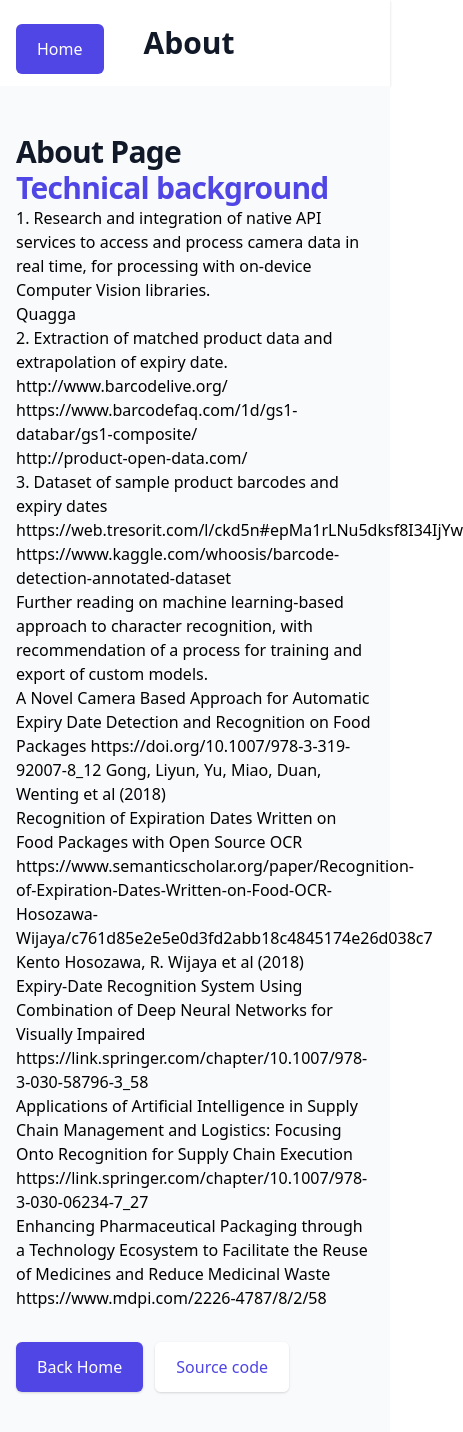
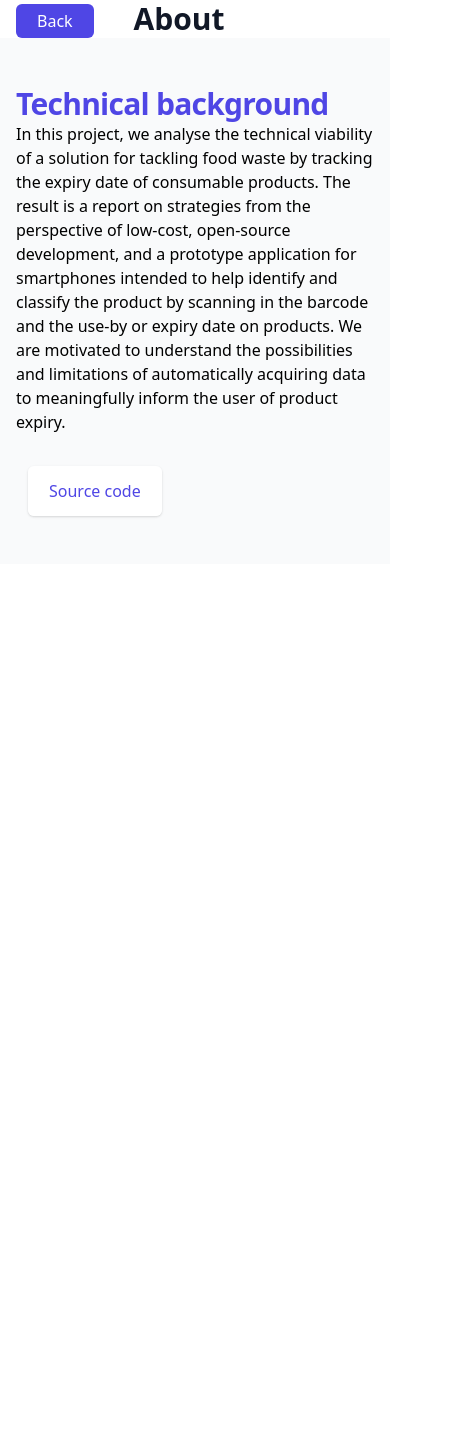
Before and after one commit to loleg/frosty-star, a Vue app: page /about in a window 390 px wide. Shown: the top 1432 px of the page, 463 px wide, since content can reach past the window. After the commit the page ends 844 px from the top, so only its background shows below. Built offline with nearby package versions, Linux system fonts and the light colour scheme; what @qvant/qui-max, @tailwindcss/typography, tesseract.js would draw is missing.

Commit message:
Revision

```diff
--- a/src/App.vue
+++ b/src/App.vue
@@ -11,12 +11,12 @@ setInterval(() => {
 <template>
   <div>
     <header class="bg-white shadow" v-if="$route.meta.title">
-      <div class="px-4 py-6 mx-auto max-w-7xl sm:px-6 lg:px-8">
+      <div class="px-4 mx-auto max-w-7xl sm:px-6 lg:px-8 lg:py-6">
         <router-link
           v-if="$route.meta.title !== 'Home'"
           to="/"
-          class="inline-flex float-left items-center justify-center mr-10 px-5 py-3 text-base font-medium leading-6 text-white transition duration-150 ease-in-out bg-indigo-600 border border-transparent rounded-md hover:bg-indigo-500 focus:outline-none"
-          >Home</router-link
+          class="inline-flex float-left items-center justify-center mr-10 px-5 my-1 py-1 lg:py-3 text-base font-medium leading-6 text-white transition duration-150 ease-in-out bg-indigo-600 border border-transparent rounded-md hover:bg-indigo-500 focus:outline-none"
+          >Back</router-link
         >
         <h1
           @click="counter = 0"
--- a/src/components/Camera.vue
+++ b/src/components/Camera.vue
@@ -15,27 +15,47 @@
       v-if="!errorStream && showStream"
     />
 
-    <div class="text-center button-container">
+    <div
+        class="text-center button-container"
+        v-if="!errorStream">
+
       <q-button
         class="photo-button"
-        title="Yes We Scan!"
-        @click="TakePhoto"
-        v-if="!errorStream"
-        icon="q-icon-eye-fill" />
+        @click="TakePhoto">
+        &#128247;
+      </q-button>
+
+      <p class="py-5">
+        Something not working?
+        <a href="#" @click="startUpload">
+          Switch to upload mode</a>.
+      </p>
     </div>
 
-    <canvas style="display:none" ref="canva" />
-
-    <div class="upload-container py-6">
-      <p v-if="errorStream">
-        The video stream could not be started. Try taking a photo and uploading it here:
-      </p>
-      <input type="file" accept="image/*" @change="uploadPhoto($event)">
+    <div class="upload-container py-6" v-if="errorStream">
+      <q-upload
+        v-if="showUpload"
+        accept="image/*"
+        textUploadFile="Take a photo of the product"
+        @change="uploadPhoto($event)"
+      />
+      <q-button
+        @click="startUpload"
+        v-if="!showUpload">
+        Take another
+      </q-button>
     </div>
 
-    <div class="results-container">
-      <image-scan class="results" :photo="lastPhoto" />
+    <div class="canvas-container">
+      <canvas style="display:none" ref="canva" />
     </div>
+
+    <q-drawer
+        v-model:visible="drawer"
+        :width="300"
+    >
+      <image-scan :photo="lastPhoto" />
+    </q-drawer>
   </div>
 </template>
 
@@ -57,7 +77,9 @@ export default {
       counter: 0,
       switchingCamera: false,
       errorStream: false,
-      showStream: true
+      showStream: true,
+      showUpload: true,
+      drawer: true,
     };
   },
   methods: {
@@ -100,8 +122,10 @@ export default {
       this.lastPhoto = {
         id: this.counter++,
         src: canva.toDataURL("image/png"),
+        width: width, height: height
       };
       // this.photos.push(this.lastPhoto);
+      this.drawer = true
     },
     async switchCamera() {
       this.switchingCamera = true;
@@ -112,35 +136,47 @@ export default {
       await this.StartRecording(
         this.facingMode === "environment" ? "user" : "environment"
       );
-      this.switchingCamera = false;
+      this.switchingCamera = false
     },
     // when camera is not available
+    startUpload() {
+      this.showUpload = true
+      this.errorStream = true
+    },
     uploadPhoto(event) {
       const data = URL.createObjectURL(event.target.files[0])
-      this.lastPhoto = {
-        id: this.counter++,
-        src: data,
-      }
+      let self = this
       let canva = this.$refs.canva
       let ctx = canva.getContext("2d")
       var reader = new FileReader()
       reader.onload = function(event){
           var img = new Image()
           img.onload = function() {
-              ctx.save();
+              ctx.save()
               canva.style.display = ""
-              canva.width = 640
-              canva.height = 480
+              canva.height = 400
+              canva.width = canva.height *
+                            (canva.clientWidth / canva.clientHeight);
               ctx.drawImage(
                 img,
                 0, 0,
                 canva.width, img.height * canva.width / img.width
               )
-              ctx.restore();
+              ctx.restore()
           }
-          img.src = event.target.result;
+          img.src = event.target.result
+
+          self.drawer = true
+          self.showUpload = false;
+          self.lastPhoto = {
+            id: self.counter++,
+            src: data,
+            width: img.width, height: img.height
+          }
       }
-      reader.readAsDataURL(event.target.files[0])
+      if (event.target.files.length) {
+        reader.readAsDataURL(event.target.files[0])
+      }
     },
   },
   async mounted() {
@@ -160,21 +196,9 @@ export default {
 }
 
 canvas {
-  width: 640px; height: 480px;
   display: inline-block;
-  border: 4px double black;
+  border: 4px double grey;
   background: #999;
-}
-
-.wrapper {
-/*  background-color: black;
-  width: 100vw;
-  height: 100vh;*/
-  display: grid;
-  grid-template-columns: [left] 5vw [bs] 90vw [es] 5vw [right];
-  grid-template-rows: [top] 5vh [bs] 5vh [es] 60vh [middle] 10vh [bottom] 20vh [end];
-  justify-items: center;
-  overflow: hidden;
 }
 
 .video {
@@ -210,7 +234,6 @@ canvas {
 .photo-button {
   /* height: 8vh; width: 8vh; */
   font-size: 4vh;
-  padding: 0 3vh 2vh;
   /* border-radius: 8vh; */
   /* margin-bottom: 2vh; */
   /* background: white; */
@@ -225,8 +248,4 @@ canvas {
   font-size: 0.5em;
 }
 
-.results-container {
-  grid-column: left / right;
-  grid-row: bottom / end;
-}
 </style>
--- a/src/components/ImageScan.vue
+++ b/src/components/ImageScan.vue
@@ -2,14 +2,15 @@
   <div class="scanner">
 
       <div v-show="!photo.src" class="info top">
-        Tap the buttons above to scan a code or upload a photo.
+        Use the controls to take a picture of a product with your phone's camera.
+        <img src="/snap.jpg">
+        The picture should clearly show the <b>barcode</b> and/or
+        <b>expiry date</b> of your product.
       </div>
 
       <div v-show="photo.src">
 
-        <h1>Product info</h1>
-
-        <read-barcode :image="photo" @found-barcode="getFoodRepo" />
+        <h1>Product</h1>
 
         <div class="info product">
           <ul v-if="products">
@@ -24,10 +25,12 @@
           </div>
         </div>
 
+        <read-barcode :image="photo" @found-barcode="getFoodRepo" />
+
       </div>
-      <div v-show="photo.src" class="py-10">
+      <div v-show="photo.src">
 
-        <h1>Expiry date</h1>
+        <h1>Expiry</h1>
 
         <read-expiry :image="photo" />
 
@@ -112,9 +115,12 @@ button {
   font-family: monospace;
   margin-top: 1em;
 }
-
 .info ul, .info li {
   margin: 0px; padding: 0px;
   margin-bottom: 1em;
 }
+.info li::before {
+  content: '✔️';
+  margin-right: 0.5em;
+}
 </style>
--- a/src/components/ReadBarcode.vue
+++ b/src/components/ReadBarcode.vue
@@ -1,6 +1,6 @@
 <template>
   <div class="barcode-result">
-    <div class="barcode-message py-1">
+    <div class="barcode-message py-1 text-center">
       <span class="success" v-if="result && !error">
         Code scan complete
       </span>
--- a/src/views/About.vue
+++ b/src/views/About.vue
@@ -8,68 +8,15 @@ import ButtonRepo from '@/components/ButtonRepo.vue'
       class="max-w-screen-xl px-4 py-12 mx-auto sm:px-6 lg:py-16 lg:px-8 lg:flex lg:items-center lg:justify-between"
     >
       <h2
-        class="text-3xl font-extrabold leading-9 tracking-tight text-gray-900 sm:text-4xl sm:leading-10"
+        class="lg:px-10 text-3xl font-extrabold leading-9 tracking-tight text-gray-900 sm:text-4xl sm:leading-10"
       >
-        About Page
-        <br />
         <span class="text-indigo-600">Technical background</span>
       </h2>
 
-      <p>1. Research and integration of native API services to access and process camera data in real time, for processing with on-device Computer Vision libraries.</p>
-
-      <ul><li>
-        <a href="https://serratus.github.io/quaggaJS/">
-          Quagga
-        </a>
-      </li></ul>
-
-      <p>2. Extraction of matched product data and extrapolation of expiry date.</p>
-
-      <ul>
-        <li>http://www.barcodelive.org/</li>
-        <li>https://www.barcodefaq.com/1d/gs1-databar/gs1-composite/</li>
-        <li>http://product-open-data.com/</li>
-      </ul>
-
-      <p>3. Dataset of sample product barcodes and expiry dates</p>
-
-      <ul>
-        <li>https://web.tresorit.com/l/ckd5n#epMa1rLNu5dksf8I34IjYw</li>
-        <li>https://www.kaggle.com/whoosis/barcode-detection-annotated-dataset</li>
-      </ul>
-
-      <p>Further reading on machine learning-based approach to character recognition, with recommendation of a process for training and export of custom models.</p>
-
-      <ul>
-        <li>
-              A Novel Camera Based Approach for Automatic Expiry Date Detection and Recognition on Food Packages
-              https://doi.org/10.1007/978-3-319-92007-8_12
-                  Gong, Liyun, Yu, Miao, Duan, Wenting et al (2018)
-        </li><li>
-              Recognition of Expiration Dates Written on Food Packages with Open Source OCR
-              https://www.semanticscholar.org/paper/Recognition-of-Expiration-Dates-Written-on-Food-OCR-Hosozawa-Wijaya/c761d85e2e5e0d3fd2abb18c4845174e26d038c7
-                  Kento Hosozawa, R. Wijaya et al (2018)
-                </li><li>
-              Expiry-Date Recognition System Using Combination of Deep Neural Networks for Visually Impaired
-              https://link.springer.com/chapter/10.1007/978-3-030-58796-3_58
-            </li><li>
-              Applications of Artificial Intelligence in Supply Chain Management and Logistics: Focusing Onto Recognition for Supply Chain Execution
-              https://link.springer.com/chapter/10.1007/978-3-030-06234-7_27
-            </li><li>
-              Enhancing Pharmaceutical Packaging through a Technology Ecosystem to Facilitate the Reuse of Medicines and Reduce Medicinal Waste
-              https://www.mdpi.com/2226-4787/8/2/58
-            </li>
-      </ul>
+      <p>In this project, we analyse the technical viability of a solution for tackling food waste by tracking the expiry date of consumable products. The result is a report on strategies from the perspective of low-cost, open-source development, and a prototype application for smartphones intended to help identify and classify the product by scanning in the barcode and the use-by or expiry date on products. We are motivated to understand the possibilities and limitations of automatically acquiring data to meaningfully inform the user of product expiry.</p>
 
 
       <div class="flex mt-8 lg:flex-shrink-0 lg:mt-0">
-        <div class="inline-flex rounded-md shadow">
-          <router-link
-            to="/"
-            class="inline-flex items-center justify-center px-5 py-3 text-base font-medium leading-6 text-white transition duration-150 ease-in-out bg-indigo-600 border border-transparent rounded-md hover:bg-indigo-500 focus:outline-none"
-            >Back Home</router-link
-          >
-        </div>
         <ButtonRepo />
       </div>
     </div>
--- a/src/views/Scan.vue
+++ b/src/views/Scan.vue
@@ -3,20 +3,9 @@ import Camera from "@/components/Camera.vue";
 </script>
 
 <template>
-  <div class="bg-gray-50">
-    <div
-      class="max-w-screen-xl px-4 py-12 mx-auto sm:px-6 lg:py-16 lg:px-8 lg:flex lg:items-center lg:justify-between"
-    >
-      <Camera />
-
-      <div class="flex mt-8 lg:flex-shrink-0 lg:mt-0">
-        <div class="inline-flex rounded-md shadow">
-          <router-link
-            to="/scan"
-            class="inline-flex items-center justify-center px-5 py-3 text-base font-medium leading-6 text-white transition duration-150 ease-in-out bg-indigo-600 border border-transparent rounded-md hover:bg-indigo-500 focus:outline-none"
-            >Start Again</router-link>
-        </div>
-      </div>
-    </div>
+  <div
+    class="max-w-screen-xl px-4 mx-auto sm:px-6 lg:px-8 lg:flex lg:items-center lg:justify-between"
+  >
+    <Camera />
   </div>
 </template>
```
Also changed, not shown: src/components/ReadExpiry.vue (+56 -31 lines), public/snap.jpg (added), 1 other file (tests, documents, lock files or other folders).
